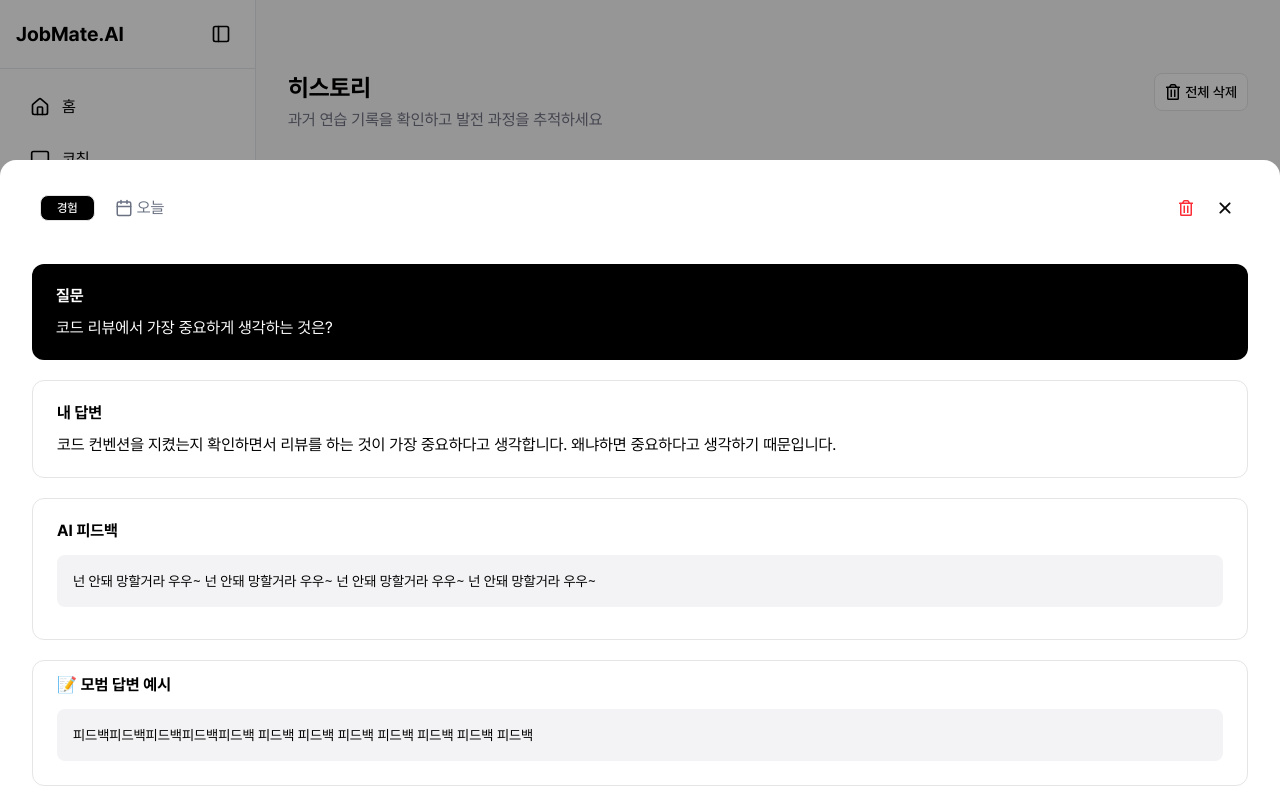
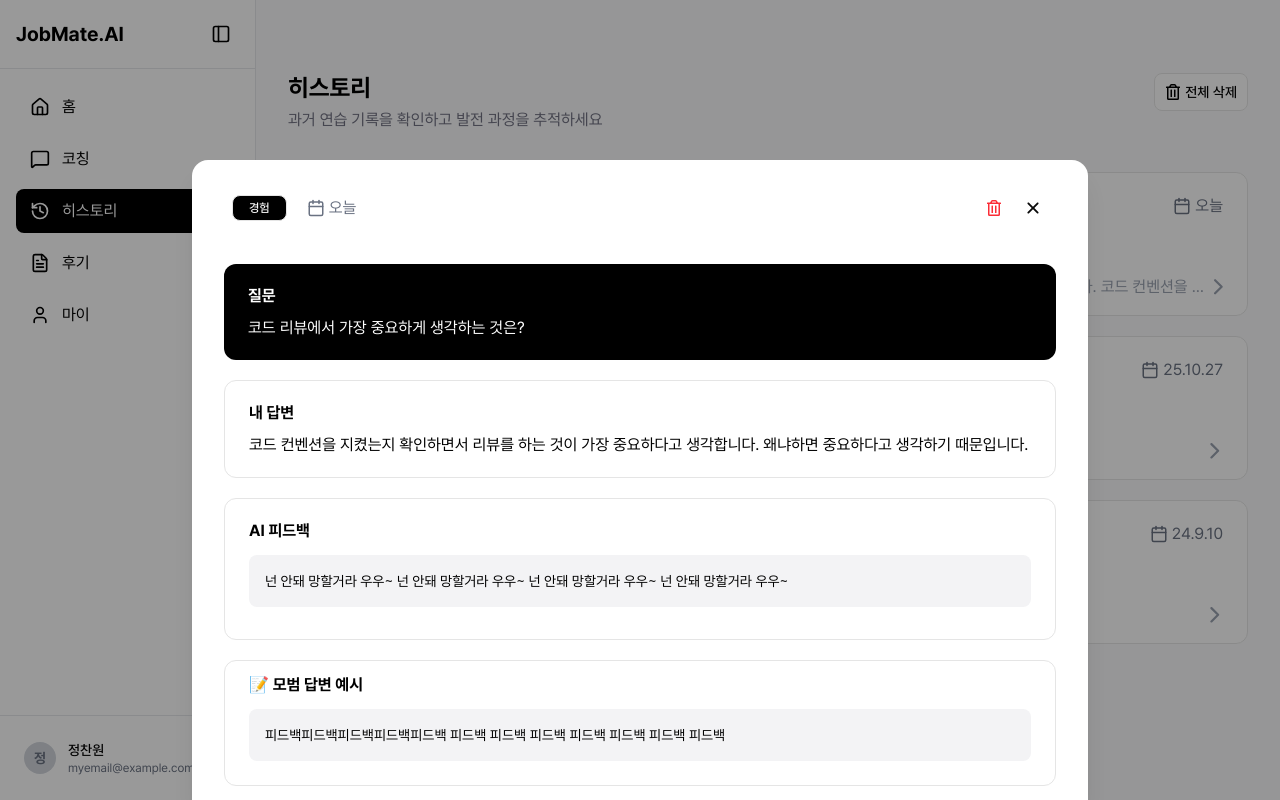
Before and after one commit to JobMate-team/jobmate-frontend, a React (Vite) app: page /history/1 in a window 1280 px wide. Built offline with nearby package versions, Linux system fonts and the light colour scheme.

Commit message:
[#9] feat: 상세 페이지 PC버전 최대 너비 설정

```diff
--- a/src/pages/HistoryDetailPage.tsx
+++ b/src/pages/HistoryDetailPage.tsx
@@ -91,7 +91,8 @@ const HistoryDetailPage = () => {
       <main
         onClick={(e) => e.stopPropagation()}
         className={clsx(
-          'fixed bottom-0 left-0 right-0 h-[80vh] bg-white rounded-t-2xl shadow-xl p-8 transition-transform duration-300 overflow-y-auto hide-scrollbar',
+          'fixed bottom-0 left-1/2 transform -translate-x-1/2 h-[80vh] bg-white rounded-t-2xl shadow-xl transition-transform duration-300 overflow-y-auto hide-scrollbar',
+          'w-full max-w-4xl p-8',
           isOpen ? 'translate-y-0' : 'translate-y-full',
         )}
       >
```
